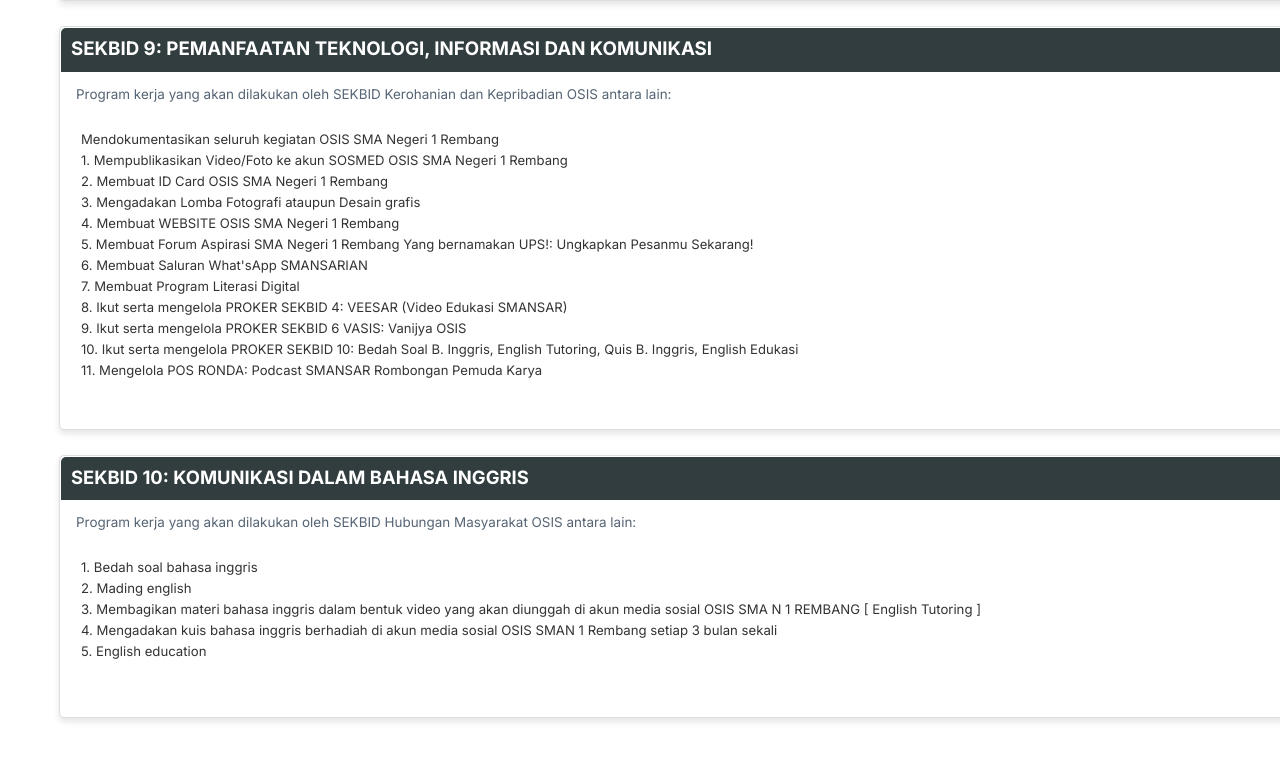
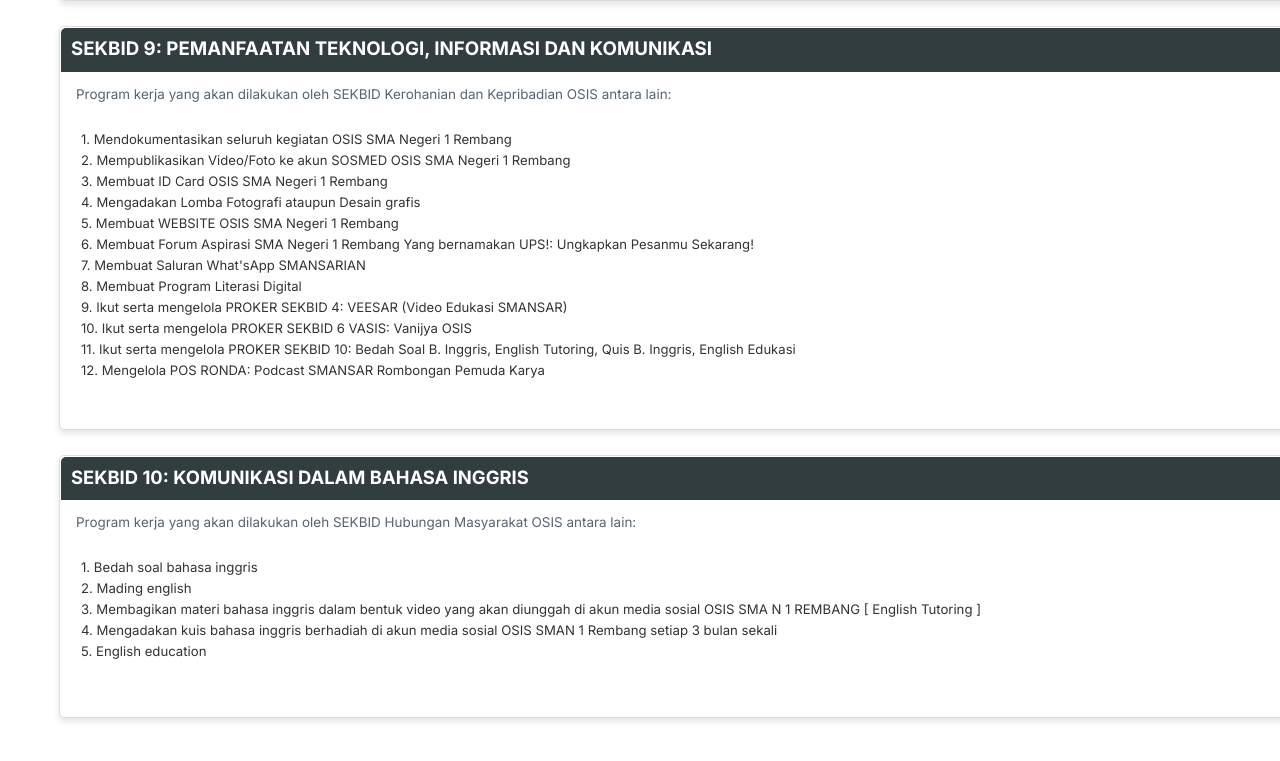
Before and after one commit to OSISSMAN1REMBANG/osis-sman1rembang, a plain HTML site: page Program Kerja.html in a window 1280 px wide. Shown: the part 3852-4613 px from the top of the page. Drawn offline with nearby package versions, Linux system fonts and the light colour scheme.

Commit message:
Update Program Kerja.html

```diff
--- a/Program Kerja.html
+++ b/Program Kerja.html
@@ -258,34 +258,34 @@
             </div>
             <div class="list-6">
               <div class="item">
-                <p class="text-wrapper-11">Mendokumentasikan seluruh kegiatan OSIS SMA Negeri 1 Rembang</p>
+                <p class="text-wrapper-11">1. Mendokumentasikan seluruh kegiatan OSIS SMA Negeri 1 Rembang</p>
               </div>
               <div class="div-wrapper">
-                <p class="text-wrapper-11">1. Mempublikasikan Video/Foto ke akun SOSMED OSIS SMA Negeri 1 Rembang</p>
+                <p class="text-wrapper-11">2. Mempublikasikan Video/Foto ke akun SOSMED OSIS SMA Negeri 1 Rembang</p>
               </div>
-              <div class="item-2"><p class="text-wrapper-11">2. Membuat ID Card OSIS SMA Negeri 1 Rembang</p></div>
-              <div class="item-3"><p class="text-wrapper-11">3. Mengadakan Lomba Fotografi ataupun Desain grafis</p></div>
-              <div class="item-4"><p class="text-wrapper-11">4. Membuat WEBSITE OSIS SMA Negeri 1 Rembang</p></div>
+              <div class="item-2"><p class="text-wrapper-11">3. Membuat ID Card OSIS SMA Negeri 1 Rembang</p></div>
+              <div class="item-3"><p class="text-wrapper-11">4. Mengadakan Lomba Fotografi ataupun Desain grafis</p></div>
+              <div class="item-4"><p class="text-wrapper-11">5. Membuat WEBSITE OSIS SMA Negeri 1 Rembang</p></div>
               <div class="item-5">
                 <p class="text-wrapper-11">
-                  5. Membuat Forum Aspirasi SMA Negeri 1 Rembang Yang bernamakan UPS!: Ungkapkan Pesanmu Sekarang!
+                  6. Membuat Forum Aspirasi SMA Negeri 1 Rembang Yang bernamakan UPS!: Ungkapkan Pesanmu Sekarang!
                 </p>
               </div>
-              <div class="item-6"><div class="text-wrapper-11">6. Membuat Saluran What&#39;sApp SMANSARIAN</div></div>
-              <div class="item-7"><div class="text-wrapper-11">7. Membuat Program Literasi Digital</div></div>
-              <div class="item-8"><p class="text-wrapper-11">8. Ikut serta mengelola PROKER SEKBID 4: VEESAR (Video Edukasi SMANSAR)</p></div>
+              <div class="item-6"><div class="text-wrapper-11">7. Membuat Saluran What&#39;sApp SMANSARIAN</div></div>
+              <div class="item-7"><div class="text-wrapper-11">8. Membuat Program Literasi Digital</div></div>
+              <div class="item-8"><p class="text-wrapper-11">9. Ikut serta mengelola PROKER SEKBID 4: VEESAR (Video Edukasi SMANSAR)</p></div>
               <div class="item-9">
                 <p class="text-wrapper-11">
-                 9.  Ikut serta mengelola PROKER SEKBID 6 VASIS: Vanijya OSIS
+                 10.  Ikut serta mengelola PROKER SEKBID 6 VASIS: Vanijya OSIS
                 </p>
               </div>
               <div class="item-10">
-                <p class="text-wrapper-11">10. Ikut serta mengelola PROKER SEKBID 10: Bedah Soal B. Inggris, English Tutoring, Quis B. Inggris,
+                <p class="text-wrapper-11">11. Ikut serta mengelola PROKER SEKBID 10: Bedah Soal B. Inggris, English Tutoring, Quis B. Inggris,
                   English Edukasi</p>
               </div>
               <div class="item-11">
                 <p class="text-wrapper-11">
-                  11. Mengelola POS RONDA: Podcast SMANSAR Rombongan Pemuda Karya
+                  12. Mengelola POS RONDA: Podcast SMANSAR Rombongan Pemuda Karya
                 </p>
               </div>
                  <div class="item-12">
```
